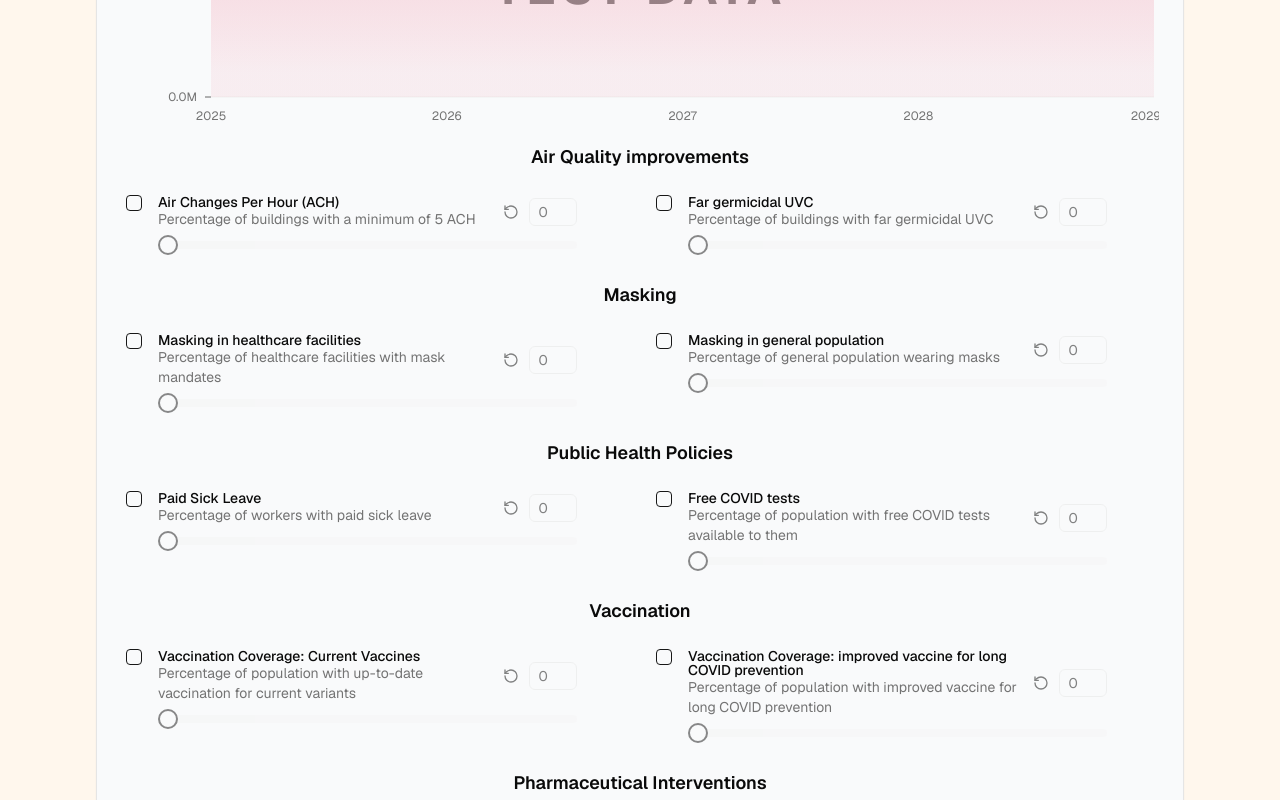
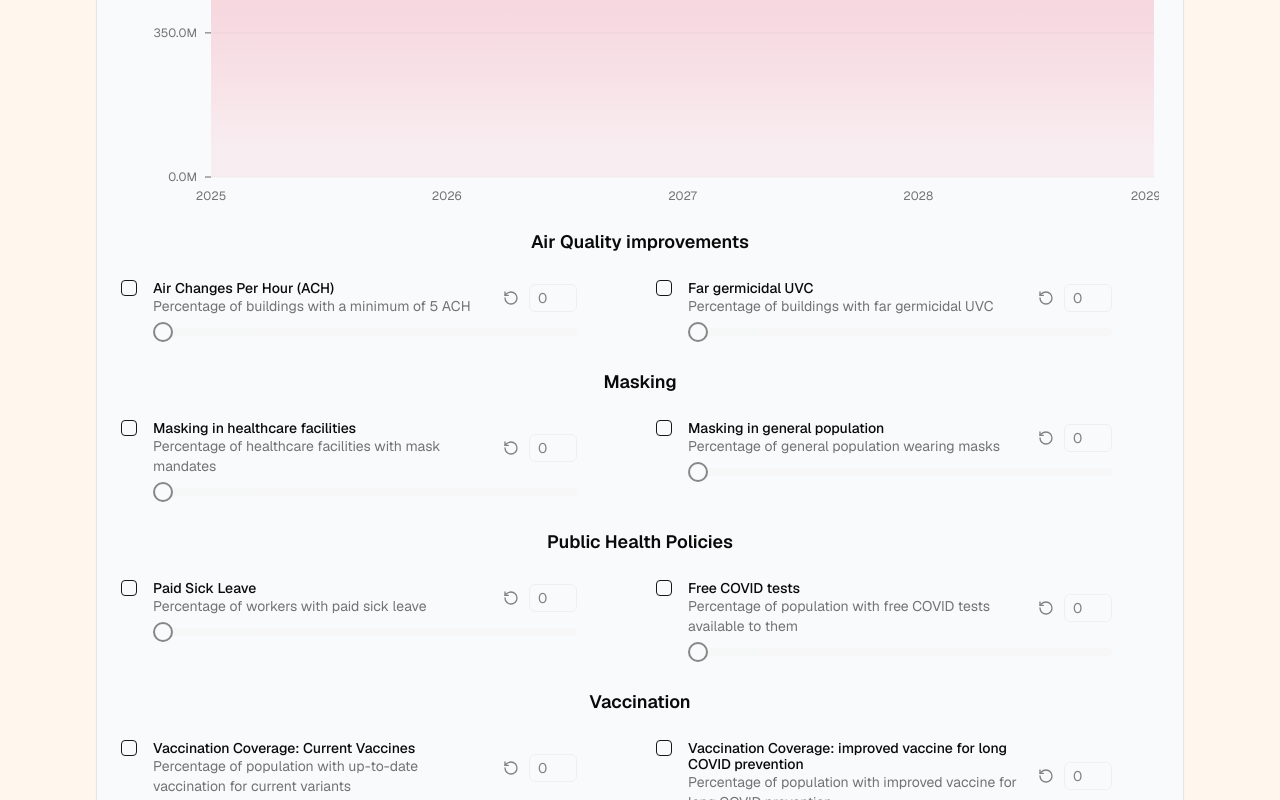
Before and after one commit to DevinCLane/long-covid-dalys, a React (Vite) app: page / in a window 1280 px wide. Shown: the part 880-1680 px from the top of the page. Built offline with nearby package versions, Linux system fonts and the light colour scheme.

Commit message:
move interventions outside of the chart legend

```diff
--- a/src/components/LC-DALYs.tsx
+++ b/src/components/LC-DALYs.tsx
@@ -206,6 +206,7 @@ const INTERVENTIONS: Intervention[] = [
   },
 ];
 
+// Group interventions by their group label
 const groupedInterventions: Record<string, Intervention[]> =
   INTERVENTIONS.reduce(
     (acc, intervention) => {
@@ -216,6 +217,7 @@ const groupedInterventions: Record<string, Intervention[]> =
     {} as Record<string, Intervention[]>,
   );
 
+// Function to generate chart data for DALYs over time
 const generateChartData = () => {
   const data = [];
   let baselineCases = 17000000; // Starting with 17M cases
@@ -248,6 +250,7 @@ const chartConfig = {
   },
 } satisfies ChartConfig;
 
+// Function to calculate reduced DALYs based on selected interventions
 const calculateReducedDALYs = (
   baseData: typeof chartData,
   interventions: Record<string, boolean>,
@@ -391,7 +394,7 @@ export function LCDALYs() {
       <CardContent className="px-2 pt-4 sm:px-6 sm:pt-6">
         <ChartContainer
           config={chartConfig}
-          className="aspect-auto h-[1050px] w-full md:h-[1400px]"
+          className="h-[400px] w-full md:h-[600px]"
         >
           <AreaChart data={filteredData}>
             <defs>
@@ -492,10 +495,8 @@ export function LCDALYs() {
               fill="url(#fillInterventionDalys)"
               stroke="var(--color-interventionDalys)"
             />
-            <ChartLegend
-              content={
-                <>
-                  <ChartLegendContent />
+          </AreaChart>
+        </ChartContainer>
         <div className="mt-4 space-y-8">
           {Object.entries(groupedInterventions).map(
             ([group, groupInterventions]) => (
@@ -523,14 +524,9 @@ export function LCDALYs() {
                       sliderStep={intervention.sliderStep}
                       sliderInitialValue={intervention.defaultValue}
                       sliderDefaultValue={intervention.defaultValue}
-                                sliderDisabled={
-                                  !interventions[intervention.key]
-                                }
+                      sliderDisabled={!interventions[intervention.key]}
                       onSliderChange={(value) =>
-                                  handleSliderValueChange(
-                                    intervention.key,
-                                    value,
-                                  )
+                        handleSliderValueChange(intervention.key, value)
                       }
                     />
                   ))}
@@ -539,11 +535,6 @@ export function LCDALYs() {
             ),
           )}
         </div>
-                </>
-              }
-            />
-          </AreaChart>
-        </ChartContainer>
         <div className="mt-6 border-t pt-4 text-sm text-muted-foreground">
           <p className="mb-2">References:</p>
           <ol className="list-inside list-decimal">
```
Lines whose indentation alone changed are shown as unchanged.
